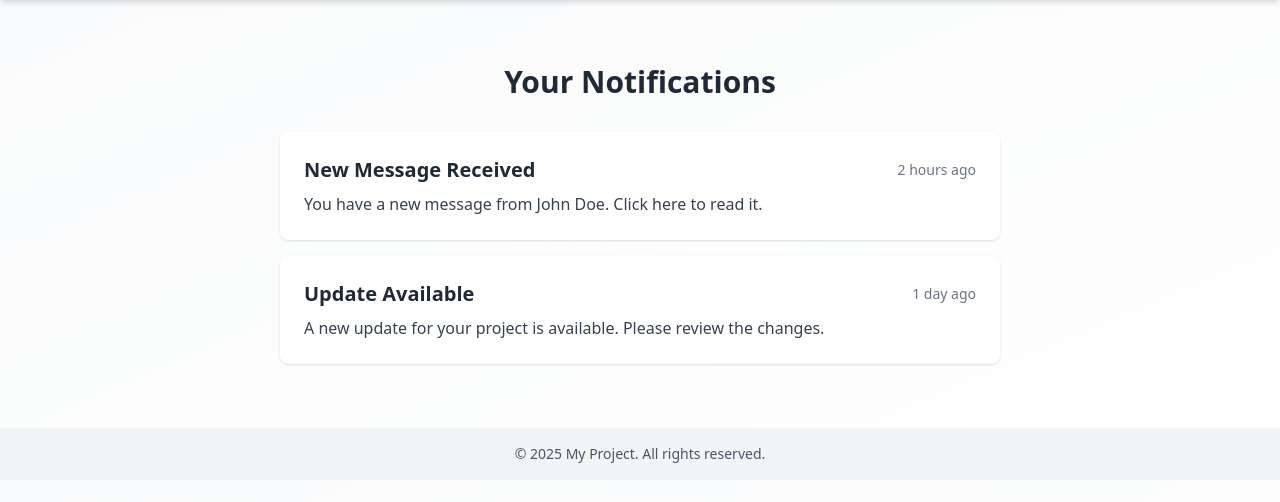
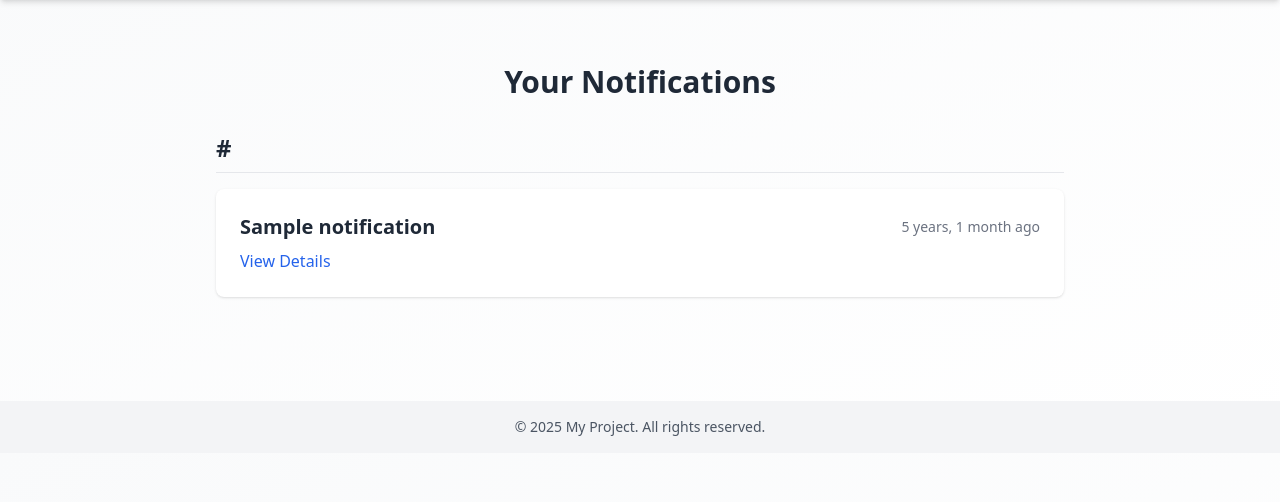
Before and after one commit to Marshalll99/Intellinotify, a Django app: template pages/templates/pages/notifications.html in a window 1280 px wide. Shown: the part 68-570 px from the top of the page. Run offline with Django 4.2, Linux system fonts and the light colour scheme; the template is opened without the code that fills it: most values are stand-ins (such as "Sample title", 1, 10 or a date in 2020); style sheets or scripts are compiled from the project's sources.

Commit message:
Update README with project overview, structure, and setup instructions; enhance notifications view to group by base URL

```diff
--- a/data_engine/models.py
+++ b/data_engine/models.py
@@ -1,11 +1,17 @@
 # data_engine/models.py
 
 from django.db import models
+from urllib.parse import urlparse  # Add this import
 
 class Notification(models.Model):
     title = models.CharField(max_length=255)
     url = models.CharField(max_length=500)  # Use URLField if you prefer
     created_at = models.DateTimeField(auto_now_add=True)
 
+    @property
+    def base_url(self):
+        parsed = urlparse(self.url)
+        return parsed.netloc or "Unknown"
+
     def __str__(self):
         return self.title
--- a/pages/templates/pages/notifications.html
+++ b/pages/templates/pages/notifications.html
@@ -1,32 +1,35 @@
 {% extends 'pages/base.html' %}
+{% load static %}
 
 {% block title %}Notifications - My Project{% endblock %}
 
 {% block content %}
-<div class="container mx-auto px-6 py-8 max-w-3xl">
+<div class="container mx-auto px-6 py-8 max-w-4xl">
   <h1 class="text-3xl font-bold mb-8 text-center">Your Notifications</h1>
+
+  {% if grouped_notifications %}
+    {% for base_url, notifications in grouped_notifications.items %}
+      <div class="mb-10">
+        <h2 class="text-2xl font-bold text-gray-800 mb-4 border-b pb-2">{{ base_url }}</h2>
         <div class="space-y-4">
-    <!-- Notification Card 1 -->
+          {% for notification in notifications %}
             <div class="bg-white p-6 rounded-lg shadow hover:shadow-xl transition duration-300">
               <div class="flex justify-between items-center">
-        <h2 class="text-xl font-semibold">New Message Received</h2>
-        <span class="text-sm text-gray-500">2 hours ago</span>
+                <h3 class="text-xl font-semibold">{{ notification.title }}</h3>
+                <span class="text-sm text-gray-500">{{ notification.created_at|timesince }} ago</span>
               </div>
               <p class="mt-2 text-gray-700">
-        You have a new message from John Doe. Click here to read it.
+                <a href="{{ notification.url }}" class="text-blue-600 hover:underline">
+                  View Details
+                </a>
               </p>
             </div>
-    <!-- Notification Card 2 -->
-    <div class="bg-white p-6 rounded-lg shadow hover:shadow-xl transition duration-300">
-      <div class="flex justify-between items-center">
-        <h2 class="text-xl font-semibold">Update Available</h2>
-        <span class="text-sm text-gray-500">1 day ago</span>
-      </div>
-      <p class="mt-2 text-gray-700">
-        A new update for your project is available. Please review the changes.
-      </p>
-    </div>
-    <!-- Additional notifications can be added in similar card layout -->
+          {% endfor %}
         </div>
       </div>
+    {% endfor %}
+  {% else %}
+    <p class="text-center text-gray-600">No notifications found.</p>
+  {% endif %}
+</div>
 {% endblock %}
```
Also changed, not shown: pages/views.py (+11 -1 lines), README.md. Lines whose indentation alone changed are shown as unchanged.
